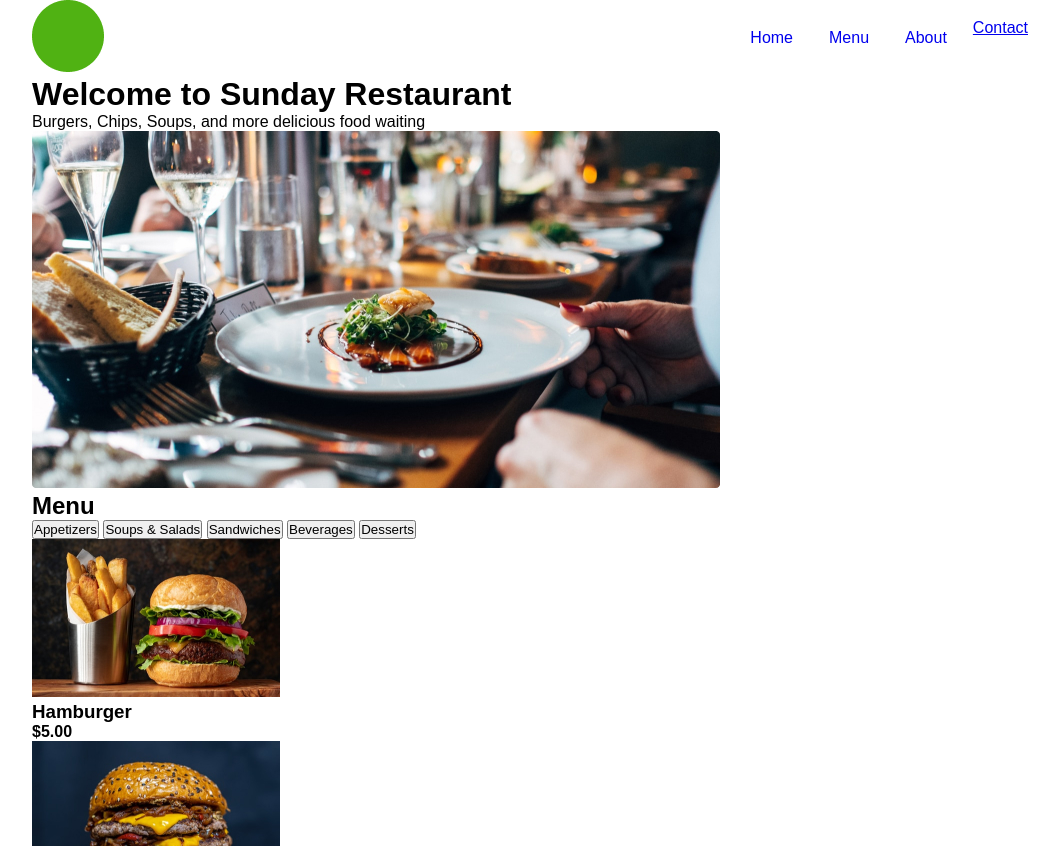
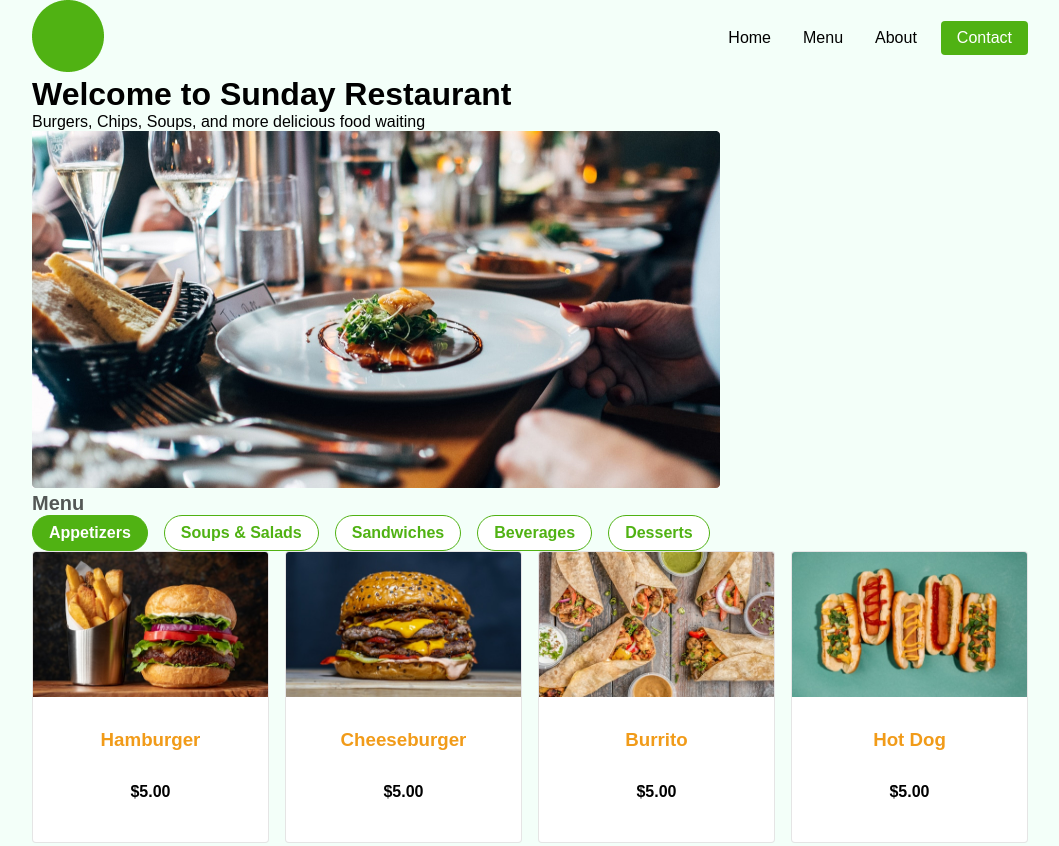
Before and after one commit to harounach/sunday-restaurant, a website: page public/index.html in a window 1280 px wide. Shown: the top 846 px of the page, without its empty margins (110-1169 px from the left). Drawn offline with nearby package versions, Linux system fonts and the light colour scheme; files that its build step writes are made by us from their sources.

Commit message:
set up sass

```diff
--- a/package.json
+++ b/package.json
@@ -4,6 +4,7 @@
   "description": "Simple Restaurant website",
   "main": "index.js",
   "scripts": {
+    "sass": "sass --watch ./sass/main.scss:./public/css/style.css",
     "test": "echo \"Error: no test specified\" && exit 1"
   },
   "repository": {
@@ -15,5 +16,8 @@
   "bugs": {
     "url": "https://github.com/harounach/sunday-restaurant/issues"
   },
-  "homepage": "https://github.com/harounach/sunday-restaurant#readme"
+  "homepage": "https://github.com/harounach/sunday-restaurant#readme",
+  "devDependencies": {
+    "sass": "^1.43.5"
+  }
 }
--- a/public/css/app.css
+++ /dev/null
@@ -1,66 +0,0 @@
-*,
-*::before,
-*::after {
-  margin: 0;
-  padding: 0;
-  box-sizing: border-box;
-}
-
-html {
-  font-family: Arial, Helvetica, sans-serif;
-  font-size: 16px;
-}
-
-body {
-  font-size: 1rem;
-}
-
-.container {
-  width: 100%;
-  max-width: 996px;
-  margin: auto;
-}
-
-/* btn */
-.btn {
-}
-
-.btn--primary {
-}
-
-/* appbar */
-.appbar {
-  display: flex;
-  justify-content: space-between;
-}
-
-/* logo */
-.logo {
-}
-
-.logo__img {
-}
-
-/* nav */
-.nav {
-  display: flex;
-  align-items: center;
-}
-
-.nav ul {
-  list-style-type: none;
-  display: flex;
-  gap: 1rem;
-}
-
-.nav li {
-  display: block;
-}
-
-.nav__link {
-  display: block;
-  text-decoration: none;
-  font-size: 1rem;
-  font-weight: 400;
-  padding: 10px;
-}
--- a/public/index.html
+++ b/public/index.html
@@ -5,23 +5,24 @@
     <meta http-equiv="X-UA-Compatible" content="IE=edge" />
     <meta name="viewport" content="width=device-width, initial-scale=1.0" />
     <title>Sunday Restaurant</title>
-    <link rel="stylesheet" href="./css/app.css" />
+    <link rel="stylesheet" href="./css/style.css" />
   </head>
   <body>
     <div class="container">
       <header class="appbar">
-        <div class="logo">
+        <a href="#" class="appbar__logo">
           <img
-            class="logo__img"
+            class="appbar__logo-img"
             src="./images/logo.png"
             alt="Sunday Restaurant Logo"
           />
-        </div>
-        <nav class="nav">
+        </a>
+
+        <nav class="appbar__nav">
           <ul>
-            <li><a href="#" class="nav__link">Home</a></li>
-            <li><a href="#" class="nav__link">Menu</a></li>
-            <li><a href="#" class="nav__link">About</a></li>
+            <li><a href="#" class="appbar__link">Home</a></li>
+            <li><a href="#" class="appbar__link">Menu</a></li>
+            <li><a href="#" class="appbar__link">About</a></li>
             <li><a href="#" class="btn btn--primary">Contact</a></li>
           </ul>
         </nav>
```
Also changed, not shown: 2 other files.
